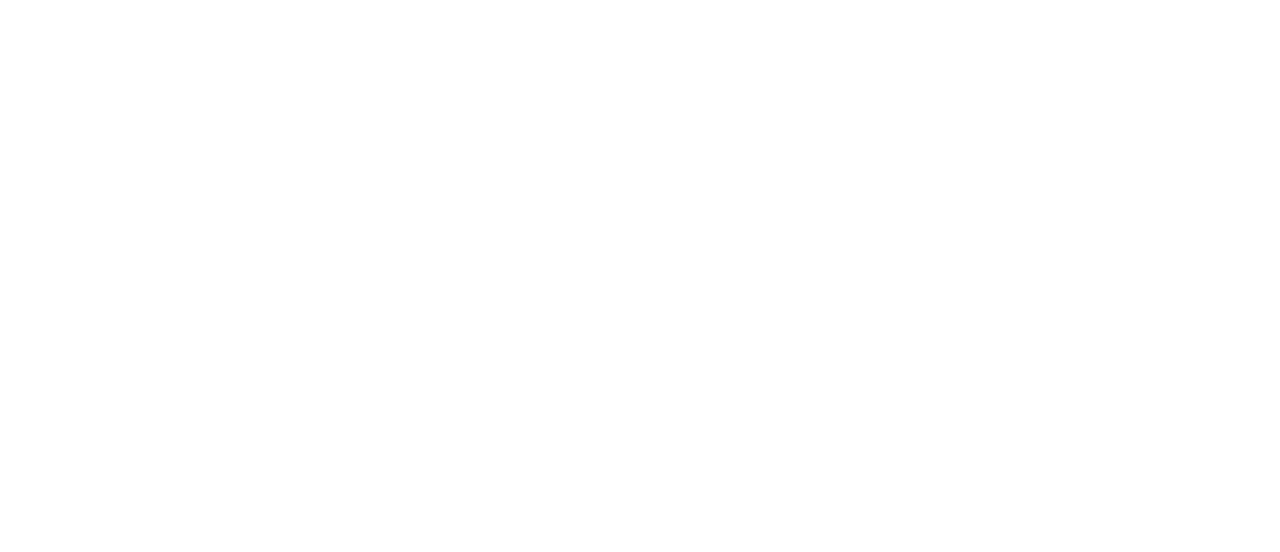
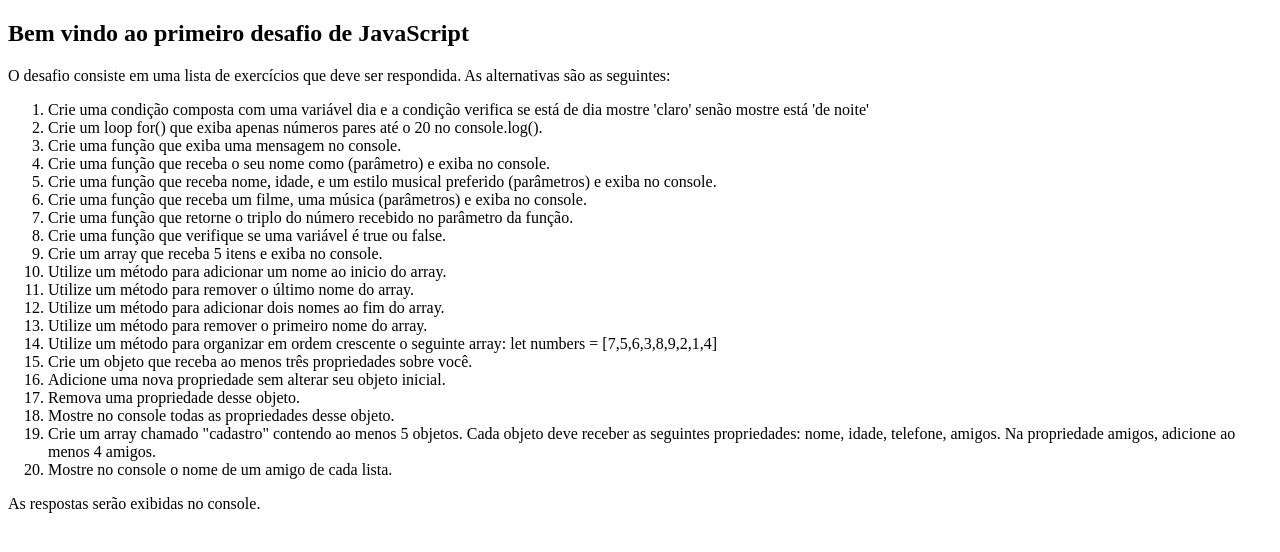
Before and after one commit to AlanFabricioBarbosa/DesafioJs01, a plain HTML site: page index.html in a window 1280 px wide. Drawn offline with Linux system fonts and the light colour scheme.

Commit message:
:sparkles: feat: Pagina principal

```diff
--- a/index.html
+++ b/index.html
@@ -12,9 +12,79 @@
 <body>
     <main>
         <section>
-            <h1></h1>
-            <p></p>
+            <h1>Bem vindo ao primeiro desafio de JavaScript</h1>
+            <p>O desafio consiste em uma lista de exercícios que deve ser respondida. As alternativas são as seguintes:</p>
         </section>
+        <section>
+            <div>
+                <ol>
+                    <div>
+                        <li>
+                            Crie uma condição composta com uma variável dia e a condição verifica se está de dia mostre 'claro' senão mostre está 'de noite'
+                        </li>
+                        <li>
+                            Crie um loop for() que exiba apenas números pares até o 20 no console.log().
+                        </li>
+                        <li>
+                            Crie uma função que exiba uma mensagem no console.
+                        </li>
+                        <li>
+                            Crie uma função que receba o seu nome como (parâmetro) e exiba no console.
+                        </li>
+                        <li>
+                            Crie uma função que receba nome, idade, e um estilo musical preferido (parâmetros) e exiba no console.
+                        </li>
+                        <li>
+                            Crie uma função que receba um filme, uma música (parâmetros) e exiba no console.
+                        </li>
+                        <li>
+                            Crie uma função que retorne o triplo do número recebido no parâmetro da função.
+                        </li>
+                        <li>
+                            Crie uma função que  verifique se uma  variável é true ou false.
+                        </li>
+                        <li>
+                            Crie um array que receba 5 itens e exiba no console.
+                        </li>
+                    </div>
+                    <div>
+                        <li>
+                            Utilize um método para adicionar um nome ao inicio do array.
+                        </li>
+                        <li>
+                            Utilize um método para remover o último nome do array.
+                        </li>
+                        <li>
+                            Utilize um método para adicionar dois nomes ao fim do array.
+                        </li>
+                        <li>
+                            Utilize um método para remover o primeiro nome do array.
+                        </li>
+                        <li>
+                            Utilize um método para organizar em ordem crescente o seguinte array: let numbers = [7,5,6,3,8,9,2,1,4]
+                        </li>
+                        <li>
+                            Crie um objeto que receba ao menos três propriedades sobre você.
+                        </li>
+                        <li>
+                            Adicione uma nova propriedade sem alterar seu objeto inicial.
+                        </li>
+                        <li>
+                            Remova uma propriedade desse objeto.
+                        </li>
+                        <li>
+                            Mostre no console todas as propriedades desse objeto.
+                        </li>
+                        <li>
+                            Crie um array  chamado "cadastro" contendo ao menos 5 objetos. Cada objeto deve receber as seguintes propriedades: nome,  idade,  telefone, amigos. Na propriedade amigos, adicione ao menos 4 amigos.
+                        </li>
+                        <li>
+                            Mostre no console o nome de um amigo de cada lista.
+                        </li>
+                    </div>
+                </ol>
+        </section>
+        <p>As respostas serão exibidas no console.</p>
     </main>
     <script src="./assets/js/index.js"></script>
 </body>
```
